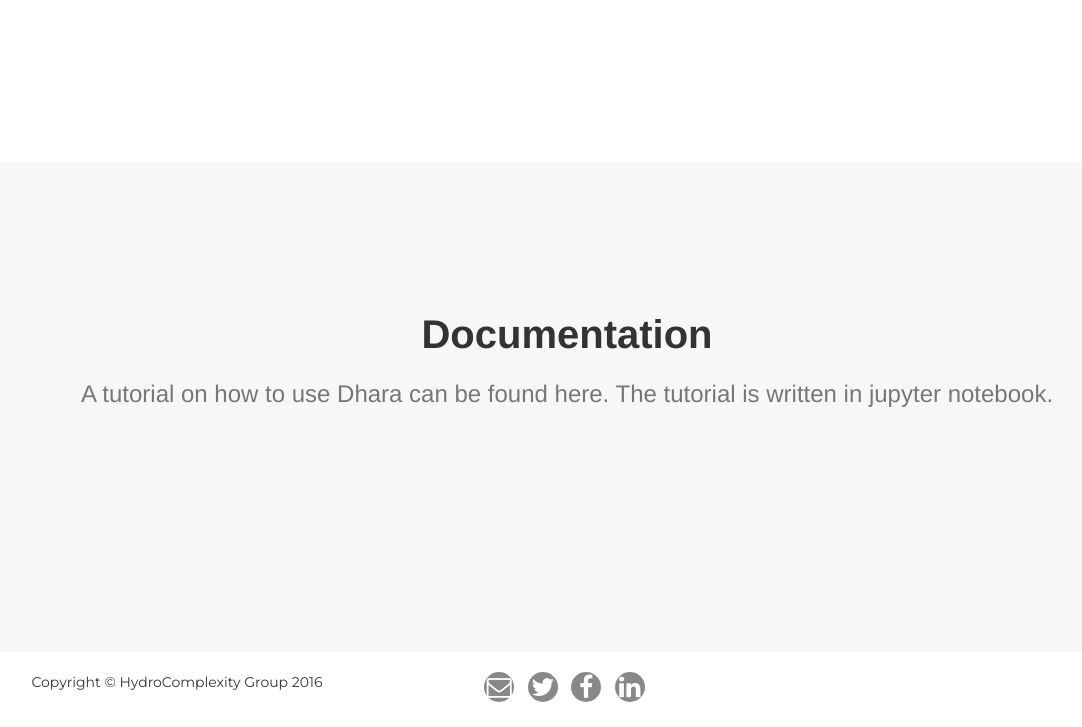
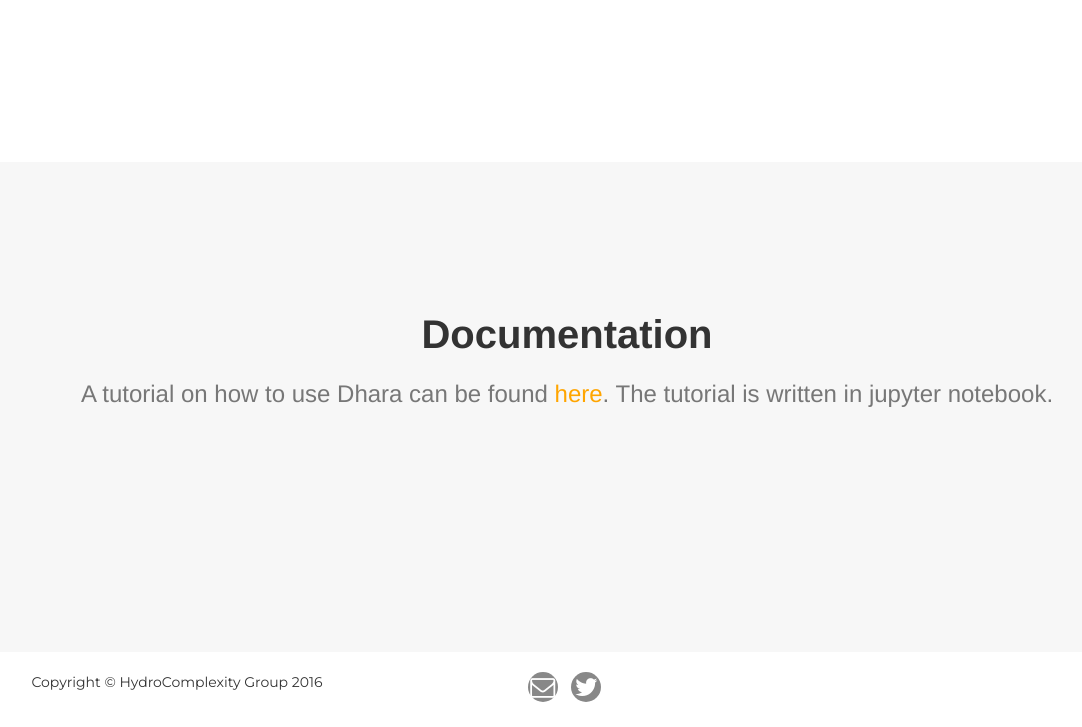
Before and after one commit to HydroComplexity/Dhara, a website: page index.html in a window 1280 px wide. Shown: the part 3524-4251 px from the top of the page, without its empty margins (73-1155 px from the left). Drawn offline with nearby package versions, Linux system fonts and the light colour scheme; a web font is replaced by a local one.

Commit message:
Update contact and tutorials

```diff
--- a/index.html
+++ b/index.html
@@ -275,7 +275,7 @@
                 <div class="col-lg-12 text-center">
                     <h2 class="section-heading">Documentation</h2>
                     <h3 class="section-subheading text-muted">
-                        A tutorial on how to use Dhara can be found here. The tutorial is written in jupyter notebook.
+                        A tutorial on how to use Dhara can be found <a href="https://github.com/HydroComplexity/Dhara/blob/master/docs/notebooks/Dhara_model.ipynb">here</a>. The tutorial is written in jupyter notebook.
                     </h3>
                 </div>
             </div>
@@ -295,10 +295,6 @@
                         <li><a href="mailto:kumar1@illinois.edu"><i class="fa fa-envelope-o"></i></a>
                         </li>
                         <li><a target="_blank" href="https://twitter.com/pkumar3691"><i class="fa fa-twitter"></i></a>
-                        </li>
-                        <li><a><i class="fa fa-facebook"></i></a>
-                        </li>
-                        <li><a><i class="fa fa-linkedin"></i></a>
                         </li>
                     </ul>
                 </div>
```
